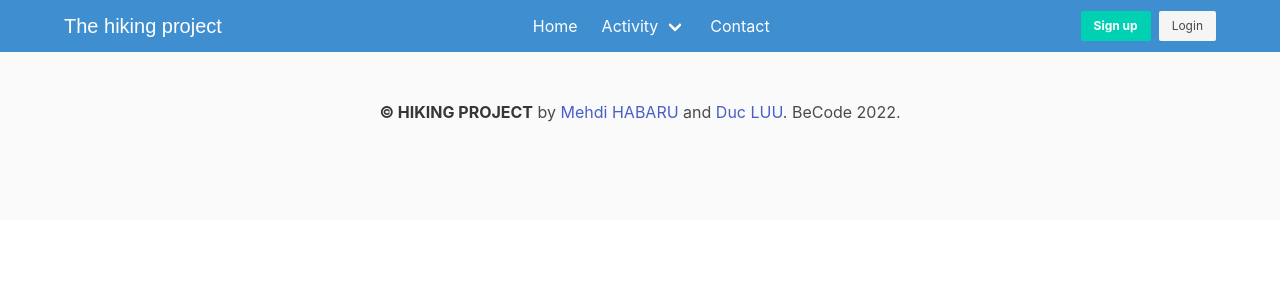
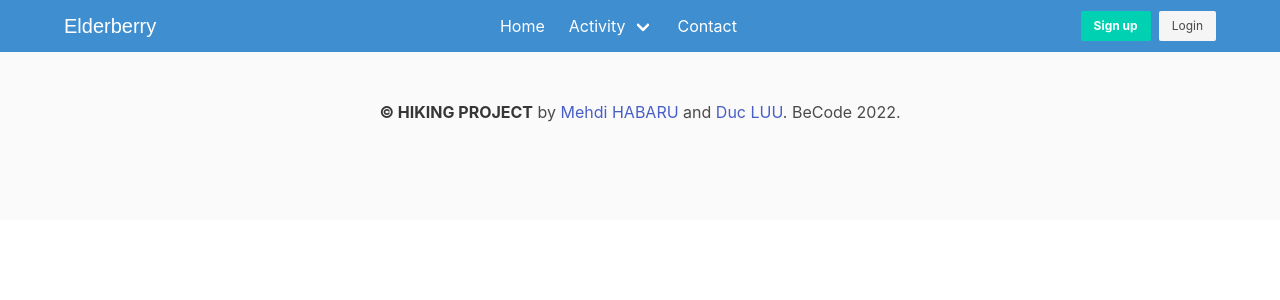
Before and after one commit to Mirodeon/hiking-project, a PHP site: page /contact.php in a window 1280 px wide. Shown: the top 300 px of the page. Run offline with PHP 8.4, Linux system fonts and the light colour scheme; some libraries are stand-ins or nearby versions; some web fonts are replaced.

```diff
--- a/src/app/views/header.php
+++ b/src/app/views/header.php
@@ -6,7 +6,7 @@
   <div class="container">
     <div class="navbar-brand">
       <a href="home" class="navbar-item is-size-5" style="font-family: 'Mochiy Pop One', sans-serif;">
-        The hiking project
+        Elderberry
       </a>
       <span class="navbar-burger burger" data-target="navMenu">
         <span></span>
```
Also changed, not shown: src/public/img/rando-icone.png.
